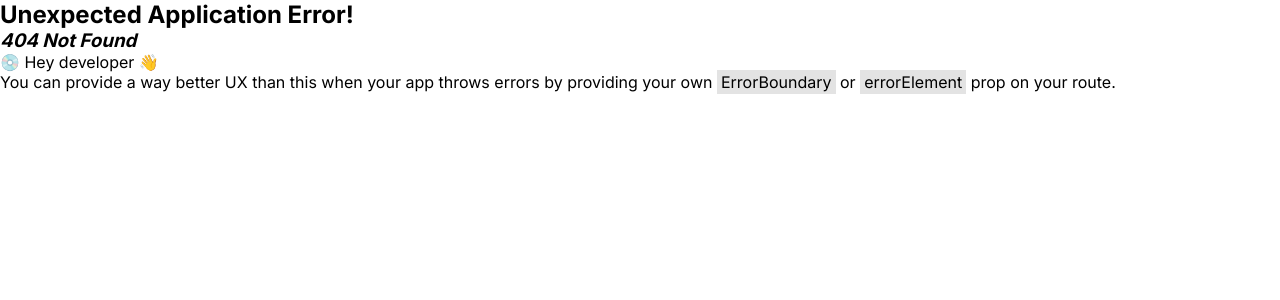
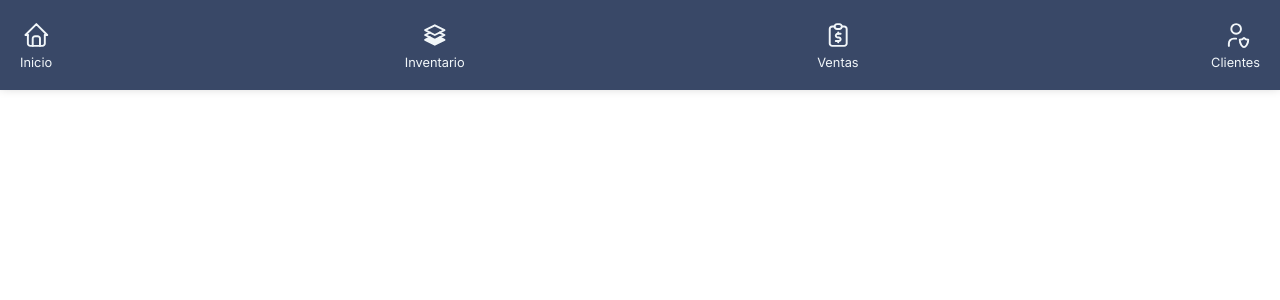
Before and after one commit to edmirgalvan01/inventory-app, a React (Vite) app: page /clients in a window 1280 px wide. Before the commit this address had no page. Shown: the top 300 px of the page. Built offline with nearby package versions, Linux system fonts and the light colour scheme.

Commit message:
Add route to ClientsPage

```diff
--- a/src/components/Navbar/Navbar.tsx
+++ b/src/components/Navbar/Navbar.tsx
@@ -17,7 +17,7 @@ export function Navbar() {
         <SalesIcon />
         Ventas
       </Link>
-      <Link to="/" className="navbar--item">
+      <Link to="/clients" className="navbar--item">
         <ClientsIcon />
         Clientes
       </Link>
--- a/src/main.tsx
+++ b/src/main.tsx
@@ -5,6 +5,7 @@ import { createBrowserRouter, RouterProvider } from "react-router-dom";
 import { HomePage } from "./pages/HomePage/HomePage";
 import { InventoryPage } from "./pages/InventoryPage/InventoryPage";
 import { SalesPage } from "./pages/SalesPage/SalesPage";
+import { ClientsPage } from "./pages/ClientsPage/ClientsPage";
 
 const router = createBrowserRouter([
   {
@@ -19,6 +20,10 @@ const router = createBrowserRouter([
     path: "/sales",
     element: <SalesPage />,
   },
+  {
+    path: "/clients",
+    element: <ClientsPage />,
+  },
 ]);
 
 ReactDOM.createRoot(document.getElementById("root")!).render(
--- /dev/null
+++ b/src/pages/ClientsPage/ClientsPage.tsx
@@ -0,0 +1,11 @@
+import { Navbar } from "../../components/Navbar/Navbar";
+import "./ClientsPage.css";
+
+export function ClientsPage() {
+  return (
+    <>
+      <section className="clientsPage"></section>
+      <Navbar />
+    </>
+  );
+}
```
Also changed, not shown: src/pages/ClientsPage/ClientsPage.css (added).
